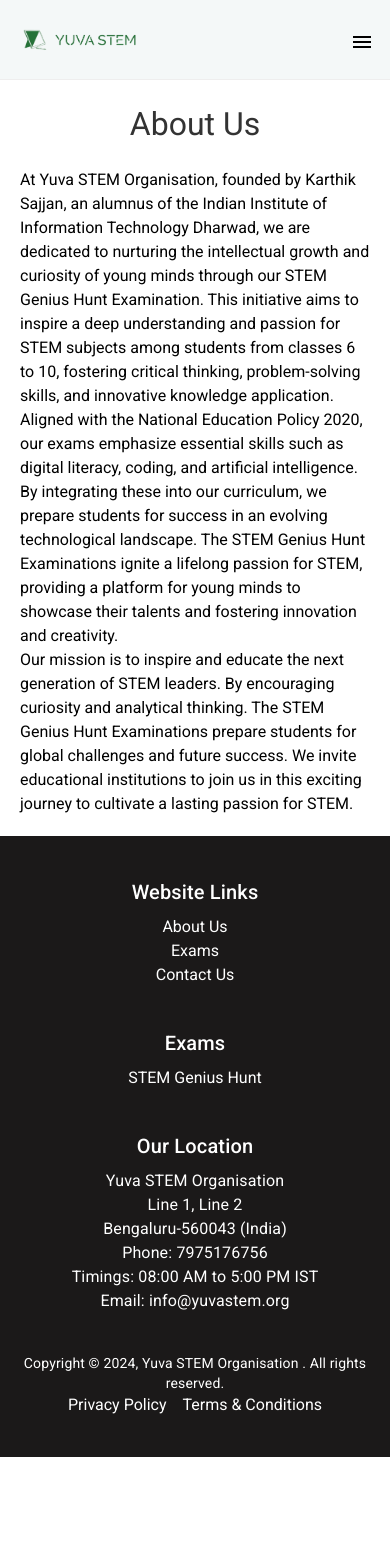
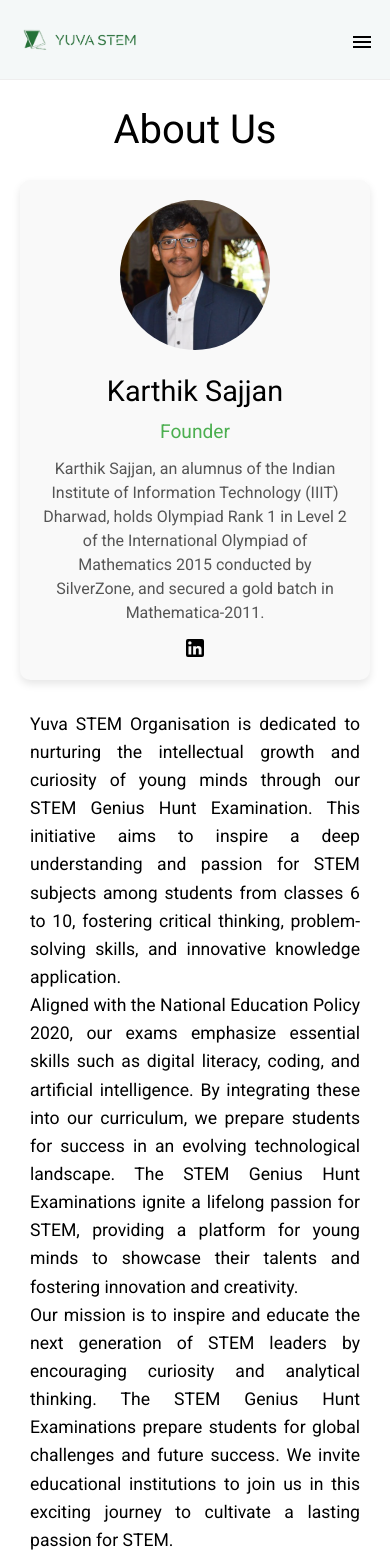
Before and after one commit to sajjanstem/sajjan-stem, a React (Create React App) app: page /aboutus in a window 390 px wide. Shown: the top 1568 px of the page. Before the commit the page ends 1457 px from the top, so only its background shows below. Built offline with nearby package versions, Linux system fonts and the light colour scheme.

Commit message:
YUVA STEM about & contact

```diff
--- /dev/null
+++ b/src/components/AboutUs.css
@@ -0,0 +1,97 @@
+@import url('https://fonts.googleapis.com/css2?family=Roboto:wght@400;500;700&display=swap');
+
+body {
+    font-family: 'Roboto', sans-serif;
+    margin: 0;
+    padding: 4px;
+    box-sizing: border-box;
+}
+
+.section {
+    max-width: 1000px;
+    margin: 0 auto;
+    padding: 20px;
+}
+
+h2 {
+    font-size: 2.5rem;
+    text-align: center;
+    margin-bottom: 20px;
+}
+
+.content-container {
+    display: flex;
+    justify-content: center;
+    gap: 20px;
+}
+
+.profile-card {
+    background: #f9f9f9;
+    border-radius: 10px;
+    box-shadow: 0 4px 8px rgba(0, 0, 0, 0.1);
+    padding: 20px;
+    width: 100%;
+    max-width: 350px;
+    text-align: center;
+    display: flex;
+    flex-direction: column;
+    align-items: center;
+}
+
+.profile-photo {
+    width: 150px;
+    height: 150px;
+    border-radius: 50%;
+    margin-bottom: 20px;
+}
+
+.profile-details {
+    text-align: center;
+}
+
+.profile-details h3 {
+    margin: 0;
+    font-size: 1.8rem;
+}
+
+.profile-details .position {
+    font-size: 1.2rem;
+    color: #4CAF50;
+    margin: 5px 0;
+}
+
+.profile-details .description {
+    font-size: 1rem;
+    color: #555;
+    margin: 10px 0;
+}
+
+.linkedin-icon {
+    width: 24px;
+    height: 24px;
+    margin-top: 10px;
+}
+
+.about-content {
+    flex: 1;
+    font-size: 1.1rem;
+    line-height: 1.6;
+    text-align: justify;
+    padding: 10px;
+}
+
+@media (max-width: 768px) {
+    .content-container {
+        flex-direction: column;
+        align-items: center;
+    }
+
+    .profile-card {
+        width: 100%;
+        max-width: none;
+    }
+
+    .about-content {
+        max-width: none;
+    }
+}
--- a/src/components/AboutUs.tsx
+++ b/src/components/AboutUs.tsx
@@ -1,9 +1,11 @@
 import React from "react";
 import { Helmet } from "react-helmet";
+import "./AboutUs.css";
+import LinkedInIcon from '@mui/icons-material/LinkedIn';
 
 const AboutUs = () => {
     return (
-        <div className="section p-4">
+        <div className="section">
             <Helmet>
                 <title>About Us - Yuva STEM Organisation</title>
                 <meta name="description" content="Learn more about Yuva STEM Organisation, dedicated to nurturing young minds through the STEM Genius Hunt Examination." />
@@ -11,16 +13,32 @@
                 <meta name="author" content="Yuva STEM Organisation" />
             </Helmet>
             <h2>About Us</h2>
-            <p>
-                At Yuva STEM Organisation, founded by Karthik Sajjan, an alumnus of the Indian Institute of Information Technology Dharwad, we are dedicated to nurturing the intellectual growth and curiosity of young minds through our STEM Genius Hunt Examination. This initiative aims to inspire a deep understanding and passion for STEM subjects among students from classes 6 to 10, fostering critical thinking, problem-solving skills, and innovative knowledge application.
-            </p>
-
-            <p>Aligned with the National Education Policy 2020, our exams emphasize essential skills such as digital literacy, coding, and artificial intelligence. By integrating these into our curriculum, we prepare students for success in an evolving technological landscape. The STEM Genius Hunt Examinations ignite a lifelong passion for STEM, providing a platform for young minds to showcase their talents and fostering innovation and creativity.
-            </p>
-
-            <p>
-                Our mission is to inspire and educate the next generation of STEM leaders. By encouraging curiosity and analytical thinking. The STEM Genius Hunt Examinations prepare students for global challenges and future success. We invite educational institutions to join us in this exciting journey to cultivate a lasting passion for STEM.
-            </p>
+            <div className="content-container">
+                <div className="profile-card">
+                    <img src={process.env.PUBLIC_URL + "/assets/karthik.png"} alt="Karthik Sajjan" className="profile-photo" />
+                    <div className="profile-details">
+                        <h3>Karthik Sajjan</h3>
+                        <p className="position">Founder</p>
+                        <p className="description">
+                            Karthik Sajjan, an alumnus of the Indian Institute of Information Technology (IIIT) Dharwad, holds Olympiad Rank 1 in Level 2 of the International Olympiad of Mathematics 2015 conducted by SilverZone, and secured a gold batch in Mathematica-2011.
+                        </p>
+                        <a href="https://in.linkedin.com/in/karthik-sajjan-3949691a6" target="_blank" rel="noopener noreferrer">
+                            <LinkedInIcon />
+                        </a>
+                    </div>
+                </div>
+                <div className="about-content">
+                    <p>
+                        Yuva STEM Organisation is dedicated to nurturing the intellectual growth and curiosity of young minds through our STEM Genius Hunt Examination. This initiative aims to inspire a deep understanding and passion for STEM subjects among students from classes 6 to 10, fostering critical thinking, problem-solving skills, and innovative knowledge application.
+                    </p>
+                    <p>
+                        Aligned with the National Education Policy 2020, our exams emphasize essential skills such as digital literacy, coding, and artificial intelligence. By integrating these into our curriculum, we prepare students for success in an evolving technological landscape. The STEM Genius Hunt Examinations ignite a lifelong passion for STEM, providing a platform for young minds to showcase their talents and fostering innovation and creativity.
+                    </p>
+                    <p>
+                        Our mission is to inspire and educate the next generation of STEM leaders by encouraging curiosity and analytical thinking. The STEM Genius Hunt Examinations prepare students for global challenges and future success. We invite educational institutions to join us in this exciting journey to cultivate a lasting passion for STEM.
+                    </p>
+                </div>
+            </div>
         </div>
     );
 };
--- a/src/components/ContactUs.css
+++ b/src/components/ContactUs.css
@@ -3,41 +3,58 @@
 
 body {
     font-family: 'Roboto', sans-serif;
+    margin: 0;
+    box-sizing: border-box;
 }
 
-.section {
-    padding: 20px;
+.contact-section {
+    display: flex;
+    flex-direction: column;
+    height: 100%;
+    max-width: 100%;
+    margin: 0 auto;
 }
 
-h2 {
-    font-size: 2rem;
-    color: #333;
+.contact-header {
     text-align: center;
-    margin-bottom: 20px;
+    background: url("../../public/assets/stem.png") no-repeat center center;
+    background-size: cover;
+    padding: 60px 0;
+    color: white;
+    font-size: 2.5rem;
+    font-weight: 700;
 }
 
 .contact-container {
     display: flex;
-    flex-direction: row;
     justify-content: space-between;
+    flex-grow: 1;
+    margin: 0;
+    padding: 0;
     flex-wrap: wrap;
 }
 
 .contact-info {
     flex: 1;
+    background-color: #333;
+    color: #fff;
     padding: 20px;
-    max-width: 400px;
+    margin-bottom: 20px; /* Add some space between the sections on mobile */
 }
 
 .contact-info h3 {
-    font-size: 1.5rem;
-    color: #007bff;
+    font-size: 1.8rem;
+    margin-bottom: 20px;
+}
+
+.contact-info h4 {
+    font-size: 1.4rem;
+    margin-top: 20px;
     margin-bottom: 10px;
 }
 
 .contact-info p {
     font-size: 1.1rem;
-    color: #666;
     margin: 5px 0;
 }
 
@@ -51,20 +68,14 @@
     text-decoration: underline;
 }
 
-.contact-info address {
-    font-style: normal;
-    line-height: 1.6;
-}
-
 .map-container {
-    flex: 2;
-    padding: 20px;
+    flex: 1;
     max-width: 600px;
 }
 
-iframe {
+.map-container iframe {
     width: 100%;
-    height: 450px;
+    height: 100%;
     border: 0;
 }
 
@@ -73,16 +84,17 @@
         flex-direction: column;
     }
 
-    .map-container {
-        padding-top: 0;
+    .contact-info {
+        margin-right: 0;
+        margin-bottom: 0;
+        width: 100%;
     }
 
-    .contact-info,
     .map-container {
-        max-width: 100%;
+        width: 100%;
     }
 
-    iframe {
+    .map-container iframe {
         height: 300px;
     }
 }
--- a/src/components/ContactUs.tsx
+++ b/src/components/ContactUs.tsx
@@ -4,34 +4,32 @@
 
 const ContactUs = () => {
     return (
-        <div className="section">
+        <div className="contact-section p-4">
             <Helmet>
                 <title>Contact Us - Yuva STEM Organisation</title>
                 <meta name="description" content="Contact Yuva STEM Organisation for more information, sample papers, exam fees, and to register for our Genius Hunt exams." />
                 <meta name="keywords" content="Yuva STEM Organisation, contact, STEM education, Genius Hunt exams, registration, Karthik Sajjan, Yuva STEM" />
                 <meta name="author" content="Yuva STEM Organisation" />
             </Helmet>
-            <h2>Contact Us</h2>
+            <div className="contact-header">
+                <h2>Contact</h2>
+            </div>
             <div className="contact-container">
                 <div className="contact-info">
-                    <h3>Email & Phone</h3>
-                    <p>7975176756</p>
+                    <h3>Get in touch</h3>
+                    <h4>Address</h4>
+                    <p>Yuva STEM Organisation</p>
+                    <p>131/A, 3rd Floor, NGEF Layout, Outer ring road, Ring Road, near Grand Seasons Business Hotel, East of NGEF Layout, Kasturi Nagar, Bengaluru, Karnataka 560043</p>
+                    <h4>Email</h4>
                     <p><a href="mailto:info@yuvastem.org">info@yuvastem.org</a></p>
                     <p><a href="mailto:karthiksajjan1@gmail.com">karthiksajjan1@gmail.com</a></p>
-                    <h3>Address</h3>
-                    <address>
-                        Yuva STEM Organisation<br />
-                        131/A, 3rd Floor, NGEF Layout, Outer ring road, Ring Road, near Grand Seasons Business Hotel,<br />
-                        East of NGEF Layout, Kasturi Nagar, Bengaluru, Karnataka 560043
-                    </address>
+                    <h4>Phone</h4>
+                    <p>7975176756</p>
                 </div>
                 <div className="map-container">
                     <iframe
                         src="https://www.google.com/maps/embed?pb=!1m18!1m12!1m3!1d62200.28460990648!2d77.58683584863279!3d13.0026648!2m3!1f0!2f0!3f0!3m2!1i1024!2i768!4f13.1!3m3!1m2!1s0x3bae11c26db122c5%3A0xe95ca23faa9830e2!2sYuva%20STEM%20Organisation!5e0!3m2!1sen!2sin!4v1720342114872!5m2!1sen!2sin"
-                        width="600"
-                        height="450"
-                        style={{ border: 0 }}
-                        allowFullScreen
+                        allowFullScreen={true}
                         loading="lazy"
                         referrerPolicy="no-referrer-when-downgrade"
                         title="Yuva STEM Organisation"
```
Also changed, not shown: public/assets/contact.jpeg (added), public/assets/karthik.png (added).
